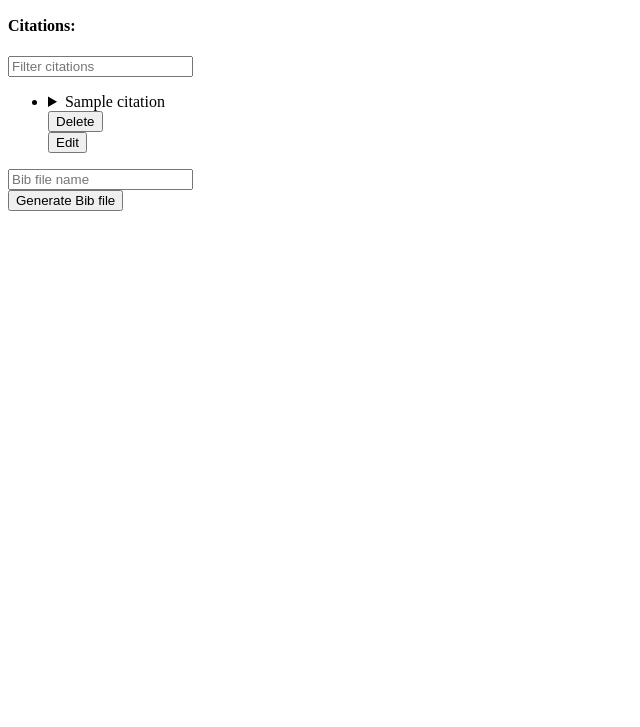
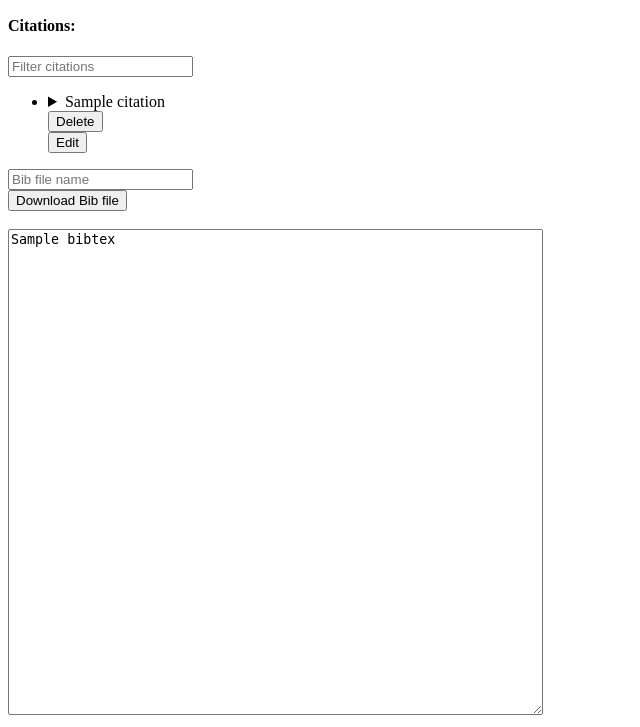
Before and after one commit to HackTastic5/miniprojekti, a Flask app: template src/templates/index.html in a window 1280 px wide. Shown: the part 424-1151 px from the top of the page, without its empty margins (0-640 px from the left). Before the commit the page ends 635 px from the top, so only its background shows below. Run offline with Flask 3, Linux system fonts and the light colour scheme; the template is opened without the code that fills it: most values are stand-ins (such as "Sample title", 1, 10 or a date in 2020).

Commit message:
add bibtex preview

```diff
--- a/src/app.py
+++ b/src/app.py
@@ -22,6 +22,7 @@ def index():
     citation_type = None
     fields = {}
     editing_id = -1
+    bibtex = export_all_citations()
 
     if request.method == "POST":
         citation_type = request.form.get("citation_type")
@@ -42,6 +43,7 @@ def index():
         fields=fields,
         editing_id=editing_id,
         all_citation_types=all_citation_types,
+        bibtex=bibtex,
     )
 
 
@@ -116,11 +118,6 @@ def citation_deletion():
 def edit_citation():
     update_citation(request.form.to_dict())
 
-    return redirect("/")
-
-
-@app.route("/view_bibtex", methods=["GET"])
-def view_bibtex():
     return redirect("/")
 
 
--- a/src/templates/index.html
+++ b/src/templates/index.html
@@ -156,10 +156,13 @@ Citation app
     <input type="text" name="bibname" placeholder="Bib file name" id="bibname">
     <br/>
     <button type="submit">
-      Generate Bib file
+      Download Bib file
     </button>
   </form>
+    <br/>
+    <textarea id="bibtex" rows="32" cols="64" readonly>{{ bibtex }}</textarea>
 </div>
+
 
 <script>
   function MyFunction() {
@@ -169,9 +172,6 @@ Citation app
       alert("Please enter a Bib file name.");
       return false;
     }
-
-    alert("The Bibtex file has been generated and can be found in the app's data directory");
-    return true;
   }
 </script>
 
```
